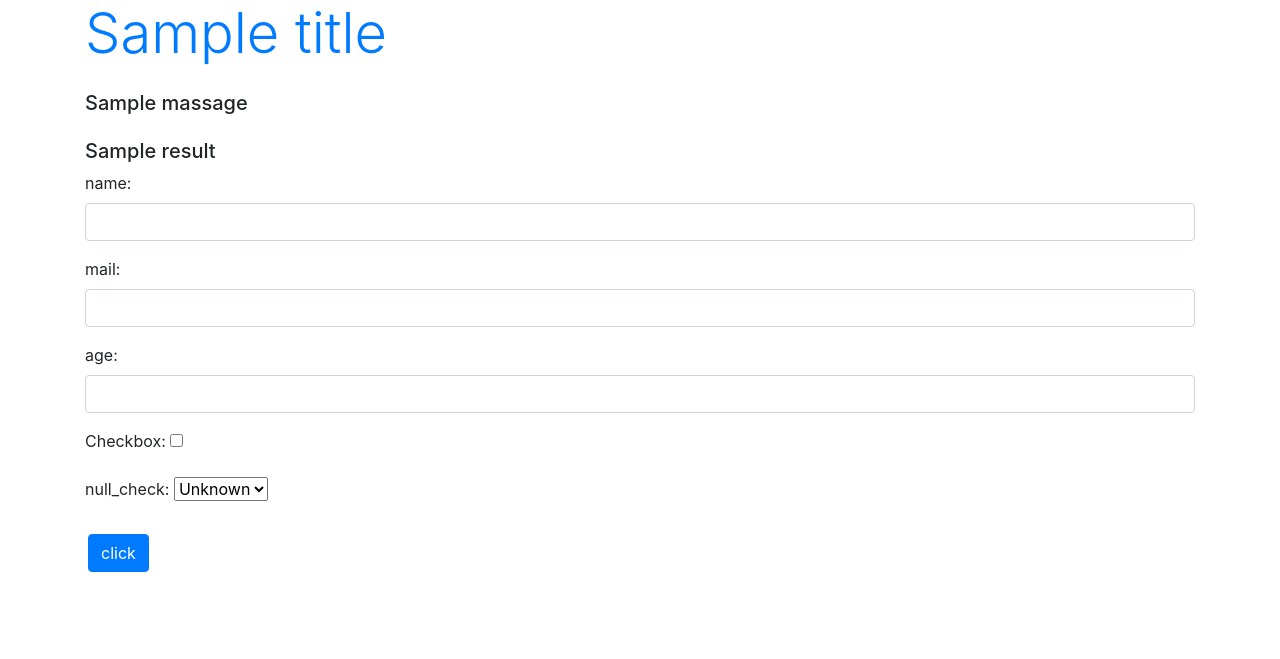
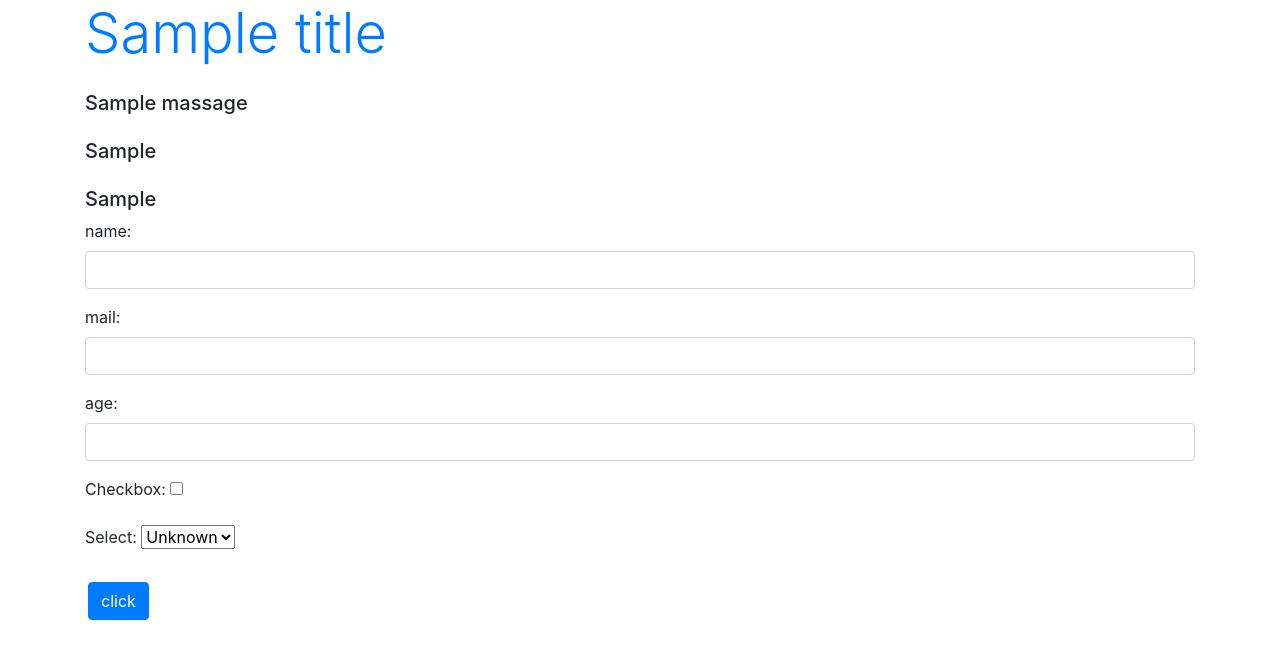
Before and after one commit to kazuhira123/Django-_Practice, a Django app: template hello/templates/hello/index.html in a window 1280 px wide. Shown: the top 659 px of the page. Run offline with Django 3.2, Linux system fonts and the light colour scheme; tables that the repository leaves empty hold one stand-in row (values such as "Sample post"); the template is opened without the code that fills it: values that come from a table or form of the project are taken from there, most other values are stand-ins (such as "Sample title", 1, 10 or a date in 2020); some libraries are stand-ins or nearby versions.

Commit message:
エラー修正の為、全ファイルコミット
一旦全てのファイルをコミットして別ブランチからやり直す用

```diff
--- a/hello/forms.py
+++ b/hello/forms.py
@@ -1,4 +1,3 @@
-from tabnanny import check
 from django import forms
 
 class HelloForm(forms.Form): #HelloFormクラスにforms.Formクラスを継承
@@ -9,4 +8,4 @@ class HelloForm(forms.Form): #HelloFormクラスにforms.Formクラスを継承
   age = forms.IntegerField(label='age', \
     widget=forms.NumberInput(attrs={'class':'form-control'})) #整数の値を入力するためのIntegerFiwldを設定
   check = forms.BooleanField(label='Checkbox', required=False) #チェックボックス用のクラスBooleanFieldを元にcheckインスタンスを生成
-  null_check = forms.NullBooleanField(label='null_check')
+  select = forms.NullBooleanField(label='Select') #プルダウン用のクラスNullBooleanFieldクラスを元にselectインスタンスを生成
--- a/hello/templates/hello/index.html
+++ b/hello/templates/hello/index.html
@@ -11,7 +11,8 @@
 <body class="container">
   <h1 class="display-4 text-primary">{{title}}</h1>
   <p class="h5 mt-4">{{massage|safe}}</p> <!--|safeによってmassageにエスケープ処理を行わず、そのままhtmlタグとして利用している。-->
-  <p class="h5 mt-4">{{result|safe}}</p> <!--チェックボックスの結果表示用-->
+  <p class="h5 mt-4">{{check_result|safe}}</p> <!--チェックボックスの結果表示用-->
+  <p class="h5 mt-4">{{select_result|safe}}</p>
   <form action="{% url 'index' %}" method="post"> <!--formタグのaction属性にフォームによって送信された情報を処理するプログラムのurlを指定、method属性でhttpメソッドをpostメソッドに指定-->
     {% csrf_token %} <!--CSRF(リクエスト偽造)対策用のトークンを追加、これで「正しくフォームから送信されたアクセスかどうかを判定できる」-->
     <table>
```
Also changed, not shown: hello/views.py (+8 -3 lines).
